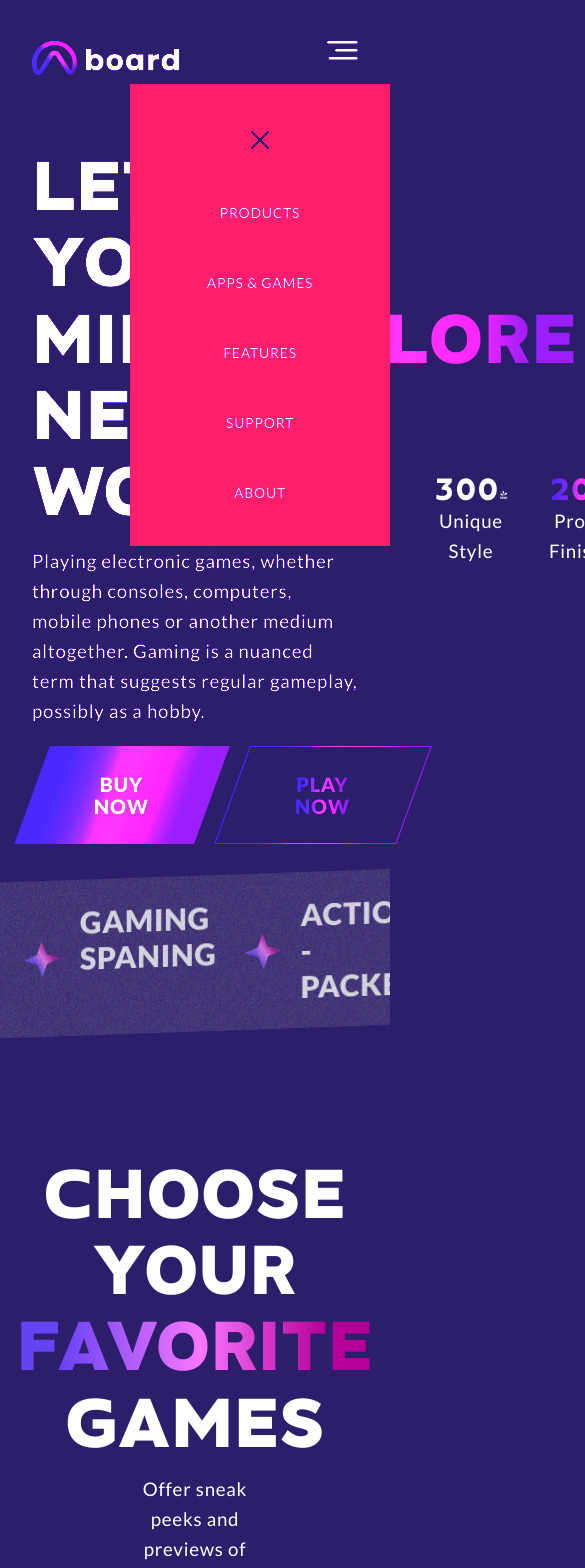
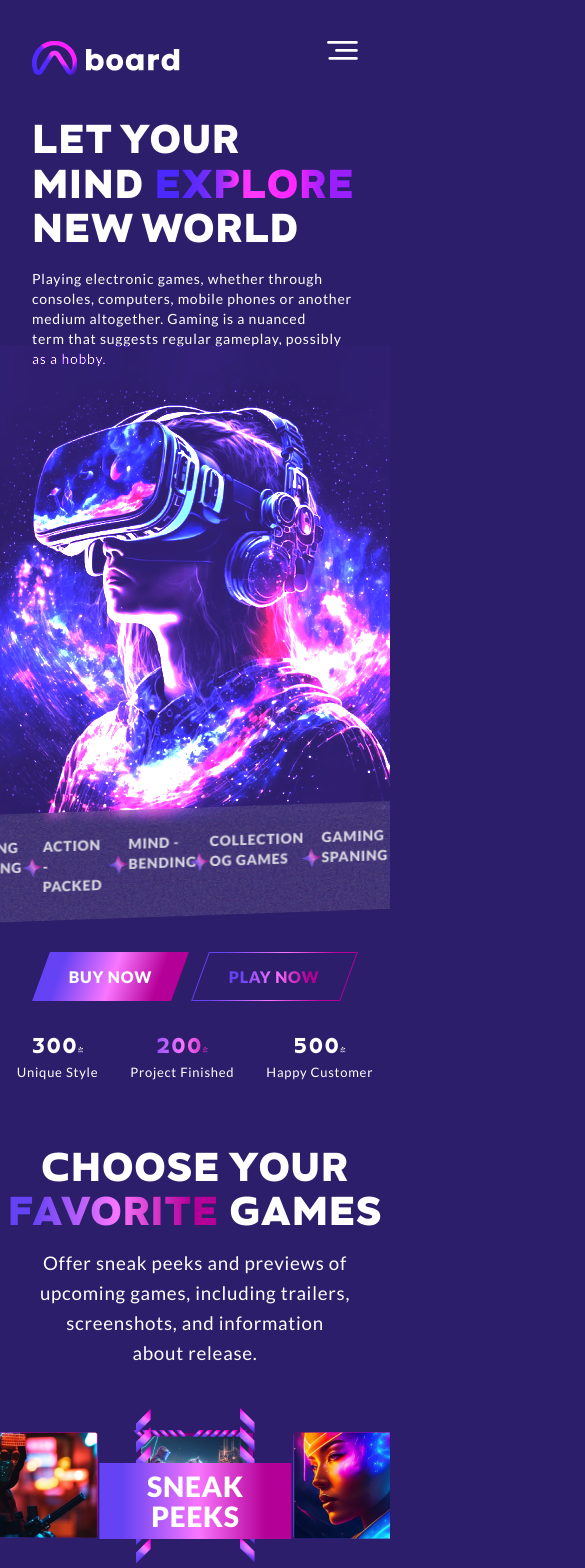
Before and after one commit to ThandoSomacele/smartenup-test, a React (Vite) app: page / in a window 390 px wide. Shown: the top 1568 px of the page, 585 px wide, since content can reach past the window. Built offline with nearby package versions, Linux system fonts and the light colour scheme.

Commit message:
assement about 80% complete

```diff
--- a/src/components/home-layout/FiltersSection.jsx
+++ b/src/components/home-layout/FiltersSection.jsx
@@ -48,13 +48,13 @@ export default function FiltersSection() {
   ];
 
   return (
-    <div className='container flex items-center flex-col text-center pb-24 gap-16'>
-      <div className='w-3/5 flex items-center flex-col gap-4'>
+    <div className='container flex items-center flex-col text-center pb-24 gap-16 overflow-x-hidden'>
+      <div className='lg:w-3/5 flex items-center flex-col gap-4'>
         <h2 className='h1'>
           Welcome to the top <span className='gradient-text'>games</span>
         </h2>
       </div>
-      <div className='flex gap-5'>
+      <div className='flex gap-5 self-start lg:self-center'>
         <Button btnStyle='fill' btnText='Newest Games' />
         <Button btnStyle='outline' btnText='Latest Games' />
         <Button btnStyle='outline' btnText='Fight Games' />
--- a/src/components/home-layout/FooterSection.jsx
+++ b/src/components/home-layout/FooterSection.jsx
@@ -31,7 +31,7 @@ export default function FooterSection() {
   return (
     <div className='bg-[url("/asset-images/footer-bg.png")] w-full bg-cover bg-no-repeat mix-blend-color-dodge'>
       <footer className='container flex flex-wrap pt-36 pb-10 w-full justify-start gap-20 '>
-        <div className='flex flex-col w-1/4 space-y-10'>
+        <div className='flex flex-col lg:w-1/4 space-y-10'>
           <img src={logo} width={195} height={45} className='contain' />
           <p className='text-base'>
             A well-designed gaming header often incorporates elements such as game characters, iconic symbols, vibrant
--- a/src/components/home-layout/GameCarouselSection.jsx
+++ b/src/components/home-layout/GameCarouselSection.jsx
@@ -10,11 +10,31 @@ import leftBorderElement from '/games-images/card-elements/left-border-element.s
 import rightBorderElement from '/games-images/card-elements/right-border-element.svg';
 
 export default function GameCarouselSection() {
-  const games = [gameImg1, gameImg2, gameImg3];
+  const records = [
+    { number: '300+', title: 'Unique Style' },
+    { number: '200+', title: 'Project Finished' },
+    { number: '500+', title: 'Happy Customer' },
+  ];
 
   return (
-    <div className='flex items-center flex-col text-center pt-32 pb-24 gap-16 p-'>
-      <div className='w-3/5 flex items-center flex-col gap-4 px-8 md:px-16 lg:px-24'>
+    <div className='flex items-center flex-col text-center pt-10 lg:pt-32 pb-24 gap-16 p-'>
+      <div className='lg:w-[50%] flex items-center flex-col gap-4 md:px-16 lg:px-24'>
+        <div className='flex lg:hidden gap-5 '>
+          <Button btnStyle='fill' btnText='Buy Now' />
+          <Button btnStyle='outline' btnText='Play Now' />
+        </div>
+        <div className='flex lg:hidden gap-8 mt-4 mb-10 justify-start'>
+          {records.map(record => (
+            <div key={record.title} className='text-center'>
+              {record.number.includes('200') ? (
+                <p className='h2 gradient-text'>{record.number}</p>
+              ) : (
+                <p className='h2 text-[13px]'>{record.number}</p>
+              )}
+              <p className='text-[13px]'>{record.title}</p>
+            </div>
+          ))}
+        </div>
         <h2 className='h1 '>
           Choose Your <span className='gradient-text'>Favorite</span> Games
         </h2>
@@ -24,18 +44,21 @@ export default function GameCarouselSection() {
         </p>
       </div>
       <div className='flex justify-between gap-x-10 w-full'>
-        <img src={gameImg1} className='object-contain' alt={`Game 1 image`} />
-        <div className='bg-[url("/games-images/card-elements/game-card-bg.png")] p-3 relative'>
-          <img src={topBorderElement} className='absolute -top-[2%] right-[49.6%] translate-x-1/2' />
-          <img src={leftBorderElement} className='absolute bottom-[49%] -left-[1.5%] translate-y-1/2' />
-          <img src={rightBorderElement} className='absolute bottom-[50%] -right-[2%] translate-y-1/2' />
+        <img src={gameImg1} className='w-1/4 object-contain' alt={`Game 1 image`} />
+        {/* ---  Active Image Element --- */}
+
+        {/* --- Tried my best here if I had a bit more time and also access to group elements --- */}
+        <div className='w-2/4 bg-[url("/games-images/card-elements/game-card-bg.png")] p-[1%] relative'>
+          <img src={topBorderElement} className='absolute -top-[2%] right-[54%] translate-x-[50%]' />
+          <img src={leftBorderElement} className='absolute bottom-[49%] -left-[1.5%] translate-y-[50%]' />
+          <img src={rightBorderElement} className='absolute bottom-[50%] -right-[2%] translate-y-[50%]' />
           {/* --- Main Image --- */}
-          <img src={gameImg2} alt={`Game 3 image`} />
-          <div className='absolute bottom-0 right-[49.6%] translate-x-1/2 gradient-bg py-2 px-12'>
+          <img src={gameImg2} className='w-full' alt={`Game 3 image`} />
+          <div className='absolute bottom-0 right-[49.6%] translate-x-[50%] gradient-bg py-2 px-12'>
             <p className='text-[28.06px] font-extrabold uppercase'>sneak peeks</p>
           </div>
         </div>
-        <img src={gameImg3} className='object-contain' alt={`Game 3 image`} />
+        <img src={gameImg3} className='w-1/4 object-contain' alt={`Game 3 image`} />
       </div>
       <div className='flex gap-5 px-8 md:px-16 lg:px-24'>
         <Button btnStyle='fill' btnText='View All' />
--- a/src/components/home-layout/HeaderSection.jsx
+++ b/src/components/home-layout/HeaderSection.jsx
@@ -9,21 +9,21 @@ export default function HeaderSection() {
   ];
 
   return (
-    <header className='bg-[url("/asset-images/home-hero.png")] lg:bg-cover mix-blend-color-dodge bg-no-repeat'>
+    <header className='hero-bg-lg hero-bg-sm'>
       <NavBar />
-      <div className='container flex flex-col gap-5 flex-wrap h-[90vh] max-h-[1000px] items-start justify-center'>
+      <div className='container flex flex-col gap-5 h-[90vh] max-h-[720px] md:max-h-[1000px] items-start lg:justify-center'>
         <h1 className='h1 w-full lg:w-1/2'>
           Let your mind&nbsp;<span className='gradient-text'>explore</span> new world
         </h1>
-        <p className='w-full lg:w-1/2'>
+        <p className='w-full lg:w-1/2 text-sm lg:text-lg'>
           Playing electronic games, whether through consoles, computers, mobile&nbsp;phones or another medium
           altogether. Gaming is a nuanced term&nbsp;that suggests regular gameplay, possibly as a hobby.
         </p>
-        <div className='flex gap-5'>
+        <div className='lg:flex gap-5 hidden'>
           <Button btnStyle='fill' btnText='Buy Now' />
           <Button btnStyle='outline' btnText='Play Now' />
         </div>
-        <div className='flex gap-8 mt-12 justify-start'>
+        <div className='lg:flex gap-8 mt-12 justify-start hidden'>
           {records.map(record => (
             <div key={record.title} className='text-center'>
               {record.number.includes('200') ? (
--- a/src/components/home-layout/NavBar.jsx
+++ b/src/components/home-layout/NavBar.jsx
@@ -29,7 +29,7 @@ export default function NavBar() {
       </a>
 
       {/* --- Navigation Items/Links --- */}
-      <ul className='flex flex-col md:flex-row gap-10 bg-[red] lg:bg-transparent absolute lg:relative top-[10vh] lg:top-0 w-2/3 justify-center items-center right-0 py-10 lg:py-0'>
+      <ul className='hidden lg:flex flex-col md:flex-row gap-10 lg:bg-transparent absolute lg:relative top-[10vh] lg:top-0 w-2/3 justify-center items-center right-0 py-10 lg:py-0'>
         {/* --- Close Menu Icon --- */}
         <img src={closeIcon} width='32' height='32' className='' />
         {navItems.map((item, i) => (
--- a/src/components/ui/FeaturesStrip.jsx
+++ b/src/components/ui/FeaturesStrip.jsx
@@ -6,12 +6,18 @@ export default function FeaturesStrip({ isTilted, isGrainy }) {
 
   if (isGrainy && isTilted)
     return (
-      <div className='relative overflow-x-clip -mt-[1.5%]'>
+      <div className='relative overflow-x-clip -mt-[8%] lg:-mt-[1.5%]'>
         {/* --- Tilted Version --- */}
-        <span className='flex gap-x-16 w-[200%] -skew-y-2 p-6 backdrop-blur-[5px] before:grainy-bg'>
+        <span className='flex lg:gap-x-16 lg:w-[200%] -skew-y-2 p-6 backdrop-blur-[5px] before:grainy-bg sliding-skewed-element'>
           {features.map((feature, i) => (
-            <span key={i} className='flex gap-x-5 text-3xl uppercase font-extrabold'>
-              <img src={starIcon} width={36} height={36} alt='Star icon' />
+            <span key={i} className='flex lg:gap-x-5 text-sm lg:text-3xl uppercase font-extrabold'>
+              <img src={starIcon} width={36} height={36} alt='Star icon' className='w-5 lg:w-auto object-contain' />
+              {feature}
+            </span>
+          ))}
+          {features.map((feature, i) => (
+            <span key={i} className='flex lg:gap-x-5 text-sm lg:text-3xl uppercase font-extrabold'>
+              <img src={starIcon} width={36} height={36} alt='Star icon' className='w-5 lg:w-auto object-contain' />
               {feature}
             </span>
           ))}
@@ -21,16 +27,24 @@ export default function FeaturesStrip({ isTilted, isGrainy }) {
 
   if (!isGrainy && !isTilted)
     return (
+      <div className='sliding-container'>
         <div className='relative overflow-x-clip'>
           {/* --- Tilted Version --- */}
-        <span className='flex gap-x-16 w-[200%] p-6'>
+          <span className='flex lg:gap-x-16 lg:w-[200%] p-6 sliding-element'>
             {features.map((feature, i) => (
-            <span key={i} className='flex gap-x-5 text-3xl uppercase font-extrabold'>
-              <img src={starIcon} width={36} height={36} alt='Star icon' />
+              <span key={i} className='flex lg:gap-x-5 text-sm lg:text-3xl uppercase font-extrabold'>
+                <img src={starIcon} width={36} height={36} alt='Star icon' className='w-5 lg:w-auto object-contain' />
+                {feature}
+              </span>
+            ))}
+            {features.map((feature, i) => (
+              <span key={i} className='flex lg:gap-x-5 text-sm lg:text-3xl uppercase font-extrabold'>
+                <img src={starIcon} width={36} height={36} alt='Star icon' className='w-5 lg:w-auto object-contain' />
                 {feature}
               </span>
             ))}
           </span>
+        </div>
       </div>
     );
 
@@ -38,10 +52,16 @@ export default function FeaturesStrip({ isTilted, isGrainy }) {
     return (
       <div className='relative overflow-x-clip -mb-[1%]'>
         {/* --- Tilted Version --- */}
-        <span className='flex gap-x-16 w-[200%] p-6 backdrop-blur-[5px] before:grainy-bg'>
+        <span className='flex lg:gap-x-16 lg:w-[200%] p-6 backdrop-blur-[5px] before:grainy-bg sliding-element'>
           {features.map((feature, i) => (
-            <span key={i} className='flex gap-x-5 text-3xl uppercase font-extrabold'>
-              <img src={starIcon} width={36} height={36} alt='Star icon' />
+            <span key={i} className='flex lg:gap-x-5 text-sm lg:text-3xl uppercase font-extrabold'>
+              <img src={starIcon} width={36} height={36} alt='Star icon' className='w-5 lg:w-auto object-contain' />
+              {feature}
+            </span>
+          ))}
+          {features.map((feature, i) => (
+            <span key={i} className='flex lg:gap-x-5 text-sm lg:text-3xl uppercase font-extrabold'>
+              <img src={starIcon} width={36} height={36} alt='Star icon' className='w-5 lg:w-auto object-contain' />
               {feature}
             </span>
           ))}
--- a/src/global.css
+++ b/src/global.css
@@ -30,11 +30,8 @@
 }
 
 @layer components {
-  .btn-padding {
-    padding: 1.6rem 3.9rem;
-  }
   .btn {
-    @apply uppercase font-extrabold leading-[22.12px] btn-padding skew-x-[-20deg] hover:bg-gradient-to-r hover:to-slate-700 hover:from-gray-950;
+    @apply uppercase font-extrabold leading-[22.12px] py-3 px-7 lg:py-5 lg:px-16 skew-x-[-20deg] hover:bg-gradient-to-r hover:to-slate-700 hover:from-gray-950;
   }
 
   .btn-fill {
@@ -45,7 +42,7 @@
   }
 
   .btn-text {
-    @apply inline-block skew-x-[20deg] text-[20px] font-extrabold;
+    @apply inline-block skew-x-[20deg] text-[16px] lg:text-[20px] font-extrabold text-nowrap;
   }
 
   .grainy-bg {
@@ -61,6 +58,26 @@
     width: 100%;
     height: 100%;
   }
+  .hero-bg-sm,
+  .hero-bg-lg {
+    background-image: url('/asset-images/home-hero.png');
+    mix-blend-mode: color-dodge;
+    background-repeat: no-repeat;
+  }
+
+  @media (min-width: 1024px) {
+    .hero-bg-lg {
+      background-position: center;
+      background-size: cover;
+    }
+  }
+
+  @media (max-width: 600px) {
+    .hero-bg-sm {
+      background-position: right bottom;
+      background-size: 200%;
+    }
+  }
 }
 
 @layer utilities {
@@ -75,13 +92,11 @@
   }
 
   .h1 {
-    font-size: 68.94px;
-    line-height: 76.24px;
+    @apply lg:text-[68.94px] text-[40.29px] lg:leading-[76.24px] leading-[44.56px];
   }
 
   .h2 {
-    font-size: 30px;
-    line-height: 33.18px;
+    @apply text-[21px] lg:text-[30px] leading-[23.54px] lg:leading-[33.18px];
     font-weight: 800;
   }
 
@@ -94,6 +109,10 @@
   .gradient-border {
     border-image-slice: 1;
     border-image-source: var(--gradient-color);
+  }
+  .gradient-white-border {
+    border-image-slice: 1;
+    border-image-source: linear-gradient(90deg, #ffffff, #ffffff00);
   }
   .gradient-bg {
     background-image: var(--gradient-color);
@@ -112,4 +131,42 @@
   .card-shadow {
     box-shadow: 0px 4px 20px -1px #00000000;
   }
+
+  @keyframes slideLoopSkewed {
+    0% {
+      transform: translateX(0) skew(0deg, -2deg);
+    }
+    100% {
+      transform: translateX(-50%) skew(0deg, -2deg);
+    }
+  }
+
+  @keyframes slideLoop {
+    0% {
+      transform: translateX(0);
+    }
+    100% {
+      transform: translateX(-50%);
+    }
+  }
+
+  .sliding-container {
+    width: 100%;
+    overflow: hidden;
+  }
+
+  .sliding-skewed-element {
+    animation: slideLoopSkewed 30s linear infinite;
+    width: 200%;
+  }
+  .sliding-element {
+    animation: slideLoop 30s linear infinite;
+    width: 200%;
+  }
+
+  @media (prefers-reduced-motion: reduce) {
+    .sliding-element {
+      animation: none;
+    }
+  }
 }
```
Also changed, not shown: src/components/home-layout/TestimonialsCarouselSection.jsx (+12 -7 lines), public/asset-images/testimonial-grainy-bg.png (added). Lines whose indentation alone changed are shown as unchanged.
